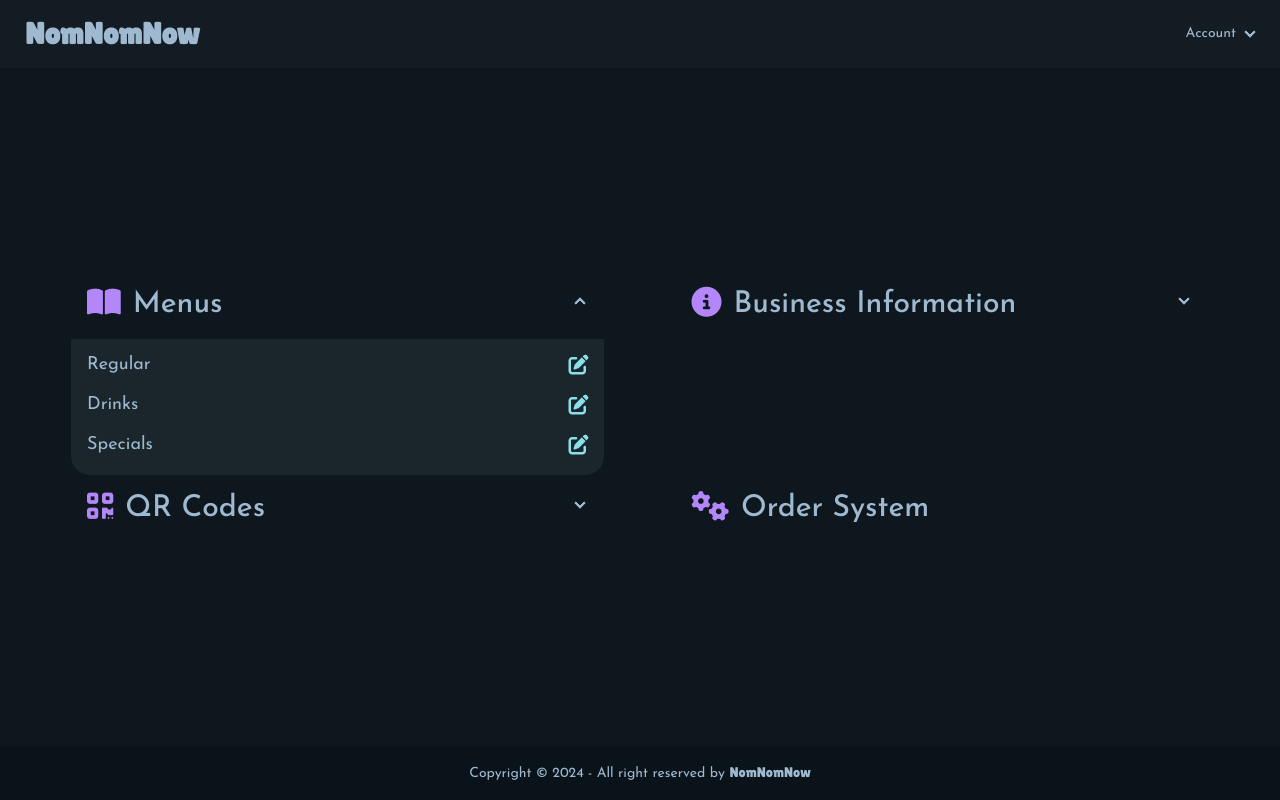
After one commit to hazelngn/NomNomNow, a CodeIgniter 4 app: template app/Views/business_landingpage.php in a window 1280 px wide. The commit adds this page. Run offline with PHP 8.4 and a stand-in for CodeIgniter, Linux system fonts and the light colour scheme; the template is opened without the code that fills it, so the values that code supplies are empty; some libraries are stand-ins or nearby versions; some web fonts are replaced.

Commit message:
Business Landing Page created

```diff
--- /dev/null
+++ b/app/Views/business_landingpage.php
@@ -0,0 +1,70 @@
+<?= $this->extend('template') ?>
+<?= $this->section('content') ?>
+    <section class="flex flex-col lg:flex-row flex-wrap justify-evenly mt-5">
+        <div class="collapse collapse-arrow bg-base-200 lg:grow-0 lg:basis-5/12">
+            <input type="radio" name="my-accordion-2" checked="checked" />
+            <div class="collapse-title text-xl font-medium flex flex-row gap-3">
+                <i class="inline-block text-accent text-3xl fa-solid fa-book-open"></i>
+                <h3 class="text-xl lg:text-3xl">Menus</h3>
+            </div>
+            <div class="collapse-content bg-neutral">
+                <ul>
+                    <div class="flex flex-row justify-between items-center pt-3">
+                        <li>Regular</li>
+                        <i class="text-info text-base lg:text-xl fa-solid fa-pen-to-square"></i>
+                    </div>
+                    <div class="flex flex-row justify-between items-center pt-3">
+                        <li>Drinks</li>
+                        <i class="text-info text-base lg:text-xl fa-solid fa-pen-to-square"></i>
+                    </div>
+                    <div class="flex flex-row justify-between items-center pt-3">
+                        <li>Specials</li>
+                        <i class="text-info text-base lg:text-xl fa-solid fa-pen-to-square"></i>
+                    </div>
+                </ul>
+            </div>
+        </div>
+        <div class="collapse collapse-arrow bg-base-200 lg:grow-0 lg:basis-5/12">
+            <input type="radio" name="my-accordion-2" />
+            <div class="collapse-title text-xl font-medium flex flex-row gap-3 w-full">
+                <i class="inline-block text-accent text-3xl fa-solid fa-circle-info"></i>
+                <h3 class="text-xl lg:text-3xl">Business Information</h3>
+            </div>
+            <div class="collapse-content  bg-neutral flex flex-col gap-3">
+                <i class="text-info text-base lg:text-xl fa-solid fa-pen-to-square text-end mt-3"></i>
+                <form class="flex flex-col gap-5">
+                    <?= $editMode = FALSE; include "templates/business_form.php"; ?>
+                </form>
+            </div>
+        </div>
+        <div class="collapse collapse-arrow bg-base-200 lg:grow-0 lg:basis-5/12">
+            <input type="radio" name="my-accordion-2" />
+            <div class="collapse-title text-xl font-medium flex flex-row gap-3 w-full">
+                <i class="inline-block text-accent text-3xl fa-solid fa-qrcode"></i>
+                <h3 class="text-xl lg:text-3xl">QR Codes</h3>
+            </div>
+            <div class="collapse-content bg-neutral">
+                <ul>
+                    <div class="flex flex-row justify-between items-center pt-3">
+                        <li>Table 1</li>
+                        <i class="text-info text-base lg:text-xl fa-solid fa-up-right-and-down-left-from-center"></i>
+                    </div>
+                    <div class="flex flex-row justify-between items-center pt-3">
+                        <li>Table 2</li>
+                        <i class="text-info text-base lg:text-xl fa-solid fa-up-right-and-down-left-from-center"></i>
+                    </div>
+                    <div class="flex flex-row justify-between items-center pt-3">
+                        <li>Table 3</li>
+                        <i class="text-info text-base lg:text-xl fa-solid fa-up-right-and-down-left-from-center"></i>
+                    </div>
+                </ul>
+            </div>
+        </div>
+        <div class="bg-base-200 lg:grow-0 lg:basis-5/12">
+            <div class="collapse-title text-xl font-medium flex flex-row gap-3 w-full">
+                <i class="inline-block text-accent text-3xl fa-solid fa-gears"></i>
+                <h3 class="text-xl lg:text-3xl">Order System</h3>
+            </div>
+        </div>
+    </section>
+<?= $this->endSection() ?>
--- a/app/Views/signup.php
+++ b/app/Views/signup.php
@@ -61,8 +61,8 @@
                     </div>
 
                     <div class="flex flex-col gap-2">
-                        <label for="password">Retype your password</label>
-                        <input type="password" name="password" id="password" class="p-2 rounded-lg" placeholder="Enter your password" required>
+                        <label for="passwordRetype">Retype your password</label>
+                        <input type="password" name="passwordRetype" id="passwordRetype" class="p-2 rounded-lg" placeholder="Enter your password" required>
                     </div>
 
                     <div class="flex flex-row justify-evenly">
--- a/app/Views/template.php
+++ b/app/Views/template.php
@@ -10,7 +10,7 @@
     <link rel="preconnect" href="https://fonts.gstatic.com" crossorigin>
     <link href="https://fonts.googleapis.com/css2?family=Josefin+Sans:ital,wght@0,100..700;1,100..700&family=Lilita+One&family=Righteous&family=Rubik+Bubbles&display=swap" rel="stylesheet">
 </head>
-<body class="font-body min-h-screen w-full bg-base-200 flex flex-col">
+<body class="font-body min-h-screen w-full bg-base-200 flex flex-col text-sm lg:text-lg">
     <header class="sticky top-0 z-10" >
         <!-- Code snippets from daisy UI https://daisyui.com/components/navbar/ -->
         <div class="navbar bg-base-100">
@@ -22,15 +22,22 @@
                     <li>
                         <details>
                             <summary>
-                                Account
+                                <?= isset($businessName) ? $businessName : 'Account' ?>
                             </summary>
                             <ul class="p-2 bg-base-100 rounded-t-none">
+                                <?php if (isset($businessName)): ?>
+                                    <li class="hover:bg-accent hover:text-base-100 hover:rounded-md">
+                                        <a href="<?= base_url("login") ?>">Logout</a>
+                                    </li>
+                                <?php else: ?>
                                     <li class="hover:bg-accent hover:text-base-100 hover:rounded-md">
                                         <a href="<?= base_url("login") ?>">Login</a>
                                     </li>
                                     <li class="hover:bg-accent hover:text-base-100 hover:rounded-md">
                                         <a href="<?= base_url("signup") ?>">Sign Up</a>
                                     </li>
+                                <?php endif; ?>
+
                             </ul>
                         </details>
                     </li>
--- /dev/null
+++ b/app/Views/templates/business_form.php
@@ -0,0 +1,20 @@
+<div class="flex flex-col gap-2">
+    <label for="business_name">Business name</label>
+    <input type="text" name="business_name" id="business_name" class="p-2 rounded-lg readonly:" placeholder="Enter your business name" required <?= $editMode ? '' : 'disabled' ?> value="Example">
+</div>
+<div class="flex flex-col gap-2">
+    <label for="tables">Number of tables available</label>
+    <input type="number" name="tables" id="tables" class="p-2 rounded-lg" required <?= $editMode ? '' : 'disabled' ?> value="20">
+</div>
+<div class="flex flex-col gap-2">
+    <label for="desc">Short description of your business</label>
+    <textarea id="desc" name="desc" class="textarea textarea-accent" placeholder="Description" <?= $editMode ? '' : 'disabled' ?> value="A restaurant serving Korean food"></textarea>
+</div>
+<div class="flex flex-col gap-2">
+    <label for="logo">Logo of your business</label>
+    <input type="file" id="logo" name="logo" class="file-input file-input-bordered file-input-accent w-full max-w-xs file-input-sm lg:file-input-md" <?= $editMode ? '' : 'disabled' ?>/>
+</div>
+<div class="flex flex-col gap-2">
+    <label for="address">Your business's address</label>
+    <input type="text" name="address" id="address" class="p-2 rounded-lg" placeholder="Enter your business address" required <?= $editMode ? '' : 'disabled' ?> value="Brisbane CBD">
+</div>
--- a/public/css/output.css
+++ b/public/css/output.css
@@ -592,6 +592,10 @@ video {
   visibility: visible;
 }
 
+.collapse {
+  visibility: collapse;
+}
+
 .static {
   position: static;
 }
@@ -610,6 +614,10 @@ video {
 
 .top-0 {
   top: 0px;
+}
+
+.left-0 {
+  left: 0px;
 }
 
 .z-10 {
@@ -640,8 +648,20 @@ video {
   margin-top: 1rem;
 }
 
+.mt-5 {
+  margin-top: 1.25rem;
+}
+
+.mt-3 {
+  margin-top: 0.75rem;
+}
+
 .block {
   display: block;
+}
+
+.inline-block {
+  display: inline-block;
 }
 
 .flex {
@@ -660,8 +680,8 @@ video {
   display: none;
 }
 
-.max-h-40 {
-  max-height: 10rem;
+.max-h-24 {
+  max-height: 6rem;
 }
 
 .min-h-fit {
@@ -677,6 +697,10 @@ video {
   width: 33.333333%;
 }
 
+.w-4\/5 {
+  width: 80%;
+}
+
 .w-4\/6 {
   width: 66.666667%;
 }
@@ -685,8 +709,12 @@ video {
   width: 100%;
 }
 
-.max-w-40 {
-  max-width: 10rem;
+.max-w-24 {
+  max-width: 6rem;
+}
+
+.max-w-60 {
+  max-width: 15rem;
 }
 
 .max-w-96 {
@@ -713,8 +741,16 @@ video {
   flex-grow: 1;
 }
 
+.grow-0 {
+  flex-grow: 0;
+}
+
 .basis-auto {
   flex-basis: auto;
+}
+
+.basis-6\/12 {
+  flex-basis: 50%;
 }
 
 @keyframes bounce {
@@ -745,12 +781,20 @@ video {
   flex-direction: column;
 }
 
+.flex-wrap {
+  flex-wrap: wrap;
+}
+
 .place-content-center {
   place-content: center;
 }
 
 .items-center {
   align-items: center;
+}
+
+.justify-between {
+  justify-content: space-between;
 }
 
 .justify-around {
@@ -769,8 +813,20 @@ video {
   gap: 0.5rem;
 }
 
+.gap-3 {
+  gap: 0.75rem;
+}
+
 .gap-5 {
   gap: 1.25rem;
+}
+
+.gap-4 {
+  gap: 1rem;
+}
+
+.gap-6 {
+  gap: 1.5rem;
 }
 
 .rounded-lg {
@@ -808,12 +864,20 @@ video {
   padding-bottom: 1.5rem;
 }
 
+.pt-3 {
+  padding-top: 0.75rem;
+}
+
 .pt-5 {
   padding-top: 1.25rem;
 }
 
 .text-center {
   text-align: center;
+}
+
+.text-end {
+  text-align: end;
 }
 
 .font-body {
@@ -828,24 +892,29 @@ video {
   font-family: Lilita One, sans-serif;
 }
 
+.text-2xl {
+  font-size: 1.5rem;
+  line-height: 2rem;
+}
+
 .text-3xl {
   font-size: 1.875rem;
   line-height: 2.25rem;
 }
 
-.text-4xl {
-  font-size: 2.25rem;
-  line-height: 2.5rem;
-}
-
-.text-5xl {
-  font-size: 3rem;
+.text-7xl {
+  font-size: 4.5rem;
   line-height: 1;
 }
 
-.text-7xl {
-  font-size: 4.5rem;
-  line-height: 1;
+.text-base {
+  font-size: 1rem;
+  line-height: 1.5rem;
+}
+
+.text-sm {
+  font-size: 0.875rem;
+  line-height: 1.25rem;
 }
 
 .text-xl {
@@ -855,6 +924,10 @@ video {
 
 .font-bold {
   font-weight: 700;
+}
+
+.font-medium {
+  font-weight: 500;
 }
 
 .italic {
@@ -893,45 +966,49 @@ video {
   border-radius: 0.375rem;
 }
 
-@media (min-width: 640px) {
-  .sm\:hidden {
-    display: none;
-  }
-}
-
-@media (min-width: 768px) {
-  .md\:hidden {
-    display: none;
-  }
-}
-
 @media (min-width: 1024px) {
   .lg\:m-auto {
     margin: auto;
   }
 
-  .lg\:mb-11 {
-    margin-bottom: 2.75rem;
+  .lg\:mt-0 {
+    margin-top: 0px;
   }
 
   .lg\:block {
     display: block;
   }
 
-  .lg\:flex {
-    display: flex;
-  }
-
-  .lg\:hidden {
-    display: none;
+  .lg\:max-h-40 {
+    max-height: 10rem;
   }
 
   .lg\:w-1\/2 {
     width: 50%;
   }
 
+  .lg\:w-4\/6 {
+    width: 66.666667%;
+  }
+
+  .lg\:max-w-40 {
+    max-width: 10rem;
+  }
+
   .lg\:max-w-sm {
     max-width: 24rem;
+  }
+
+  .lg\:grow-0 {
+    flex-grow: 0;
+  }
+
+  .lg\:basis-6\/12 {
+    flex-basis: 50%;
+  }
+
+  .lg\:basis-5\/12 {
+    flex-basis: 41.666667%;
   }
 
   .lg\:grid-flow-col {
@@ -950,4 +1027,29 @@ video {
     font-size: 1.5rem;
     line-height: 2rem;
   }
+
+  .lg\:text-3xl {
+    font-size: 1.875rem;
+    line-height: 2.25rem;
+  }
+
+  .lg\:text-4xl {
+    font-size: 2.25rem;
+    line-height: 2.5rem;
+  }
+
+  .lg\:text-5xl {
+    font-size: 3rem;
+    line-height: 1;
+  }
+
+  .lg\:text-lg {
+    font-size: 1.125rem;
+    line-height: 1.75rem;
+  }
+
+  .lg\:text-xl {
+    font-size: 1.25rem;
+    line-height: 1.75rem;
+  }
 }
```
Also changed, not shown: app/Config/Routes.php (+12 -3 lines), app/Controllers/NomNomController.php (+7 -2 lines), app/Views/landingpage.php (+15 -15 lines). Lines whose indentation alone changed are shown as unchanged.
